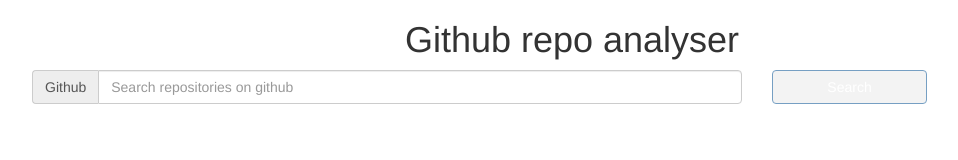
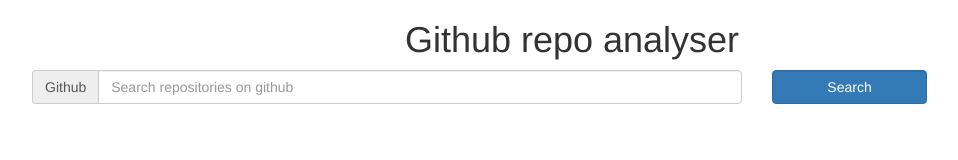
Before and after one commit to Fanghornn/github-repo-analyzer, a website: page views/index.html in a window 1280 px wide. Shown: the whole page, without its empty margins (68-1026 px from the left). Drawn offline with nearby package versions, Linux system fonts and the light colour scheme; some packages are replaced by stand-ins of ours; files that its build step writes are made by us from their sources.

Commit message:
Better end user experience when interacting with searchbar

```diff
--- a/static/js/myRepoAnalyser.js
+++ b/static/js/myRepoAnalyser.js
@@ -68,6 +68,11 @@
 
 			//Launch the search
 			submitForm : function(pageIndicator){
+
+				//Return if text input is empty
+				if(!this.pattern){
+					return;
+				}
 
 				//Reset url path
 				$location.url('/');
--- a/views/github-searcher.html
+++ b/views/github-searcher.html
@@ -14,7 +14,7 @@
 		<div class="col-xs-12 col-md-2">
 
 			<div>
-				<button ng-click="searchFactory.page=1;searchFactory.submitForm();" ng-disabled="!searchFactory.pattern" class="btn btn-primary form-control" type="submit">Search</button>
+				<button ng-click="searchFactory.submitForm();" class="btn btn-primary form-control" type="submit">Search</button>
 			</div>
 
 		</div>
```
